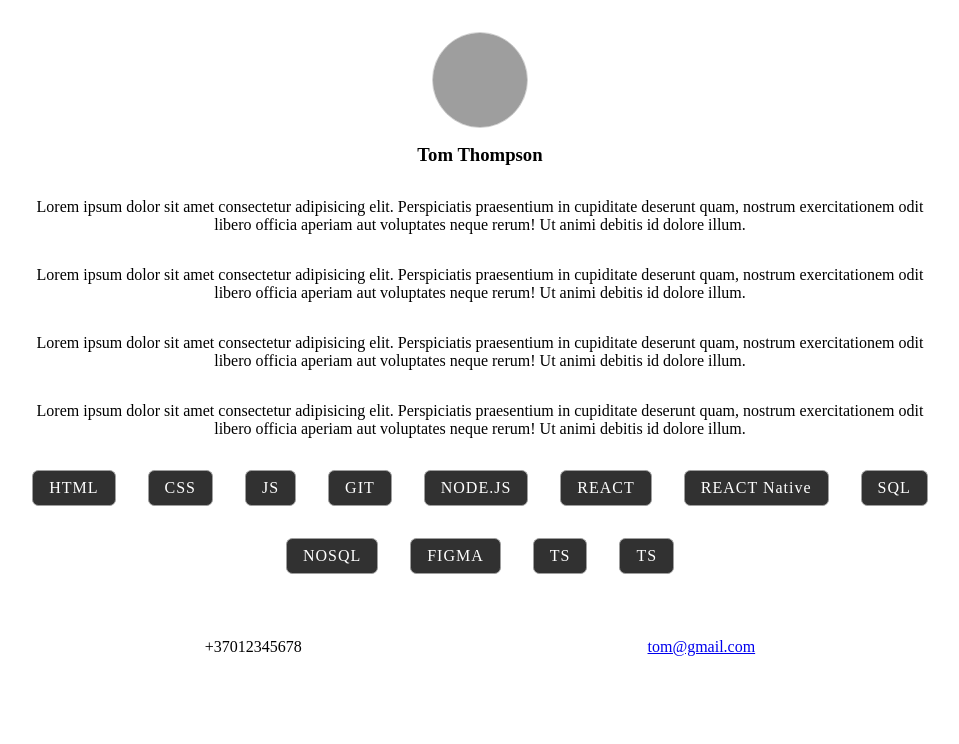
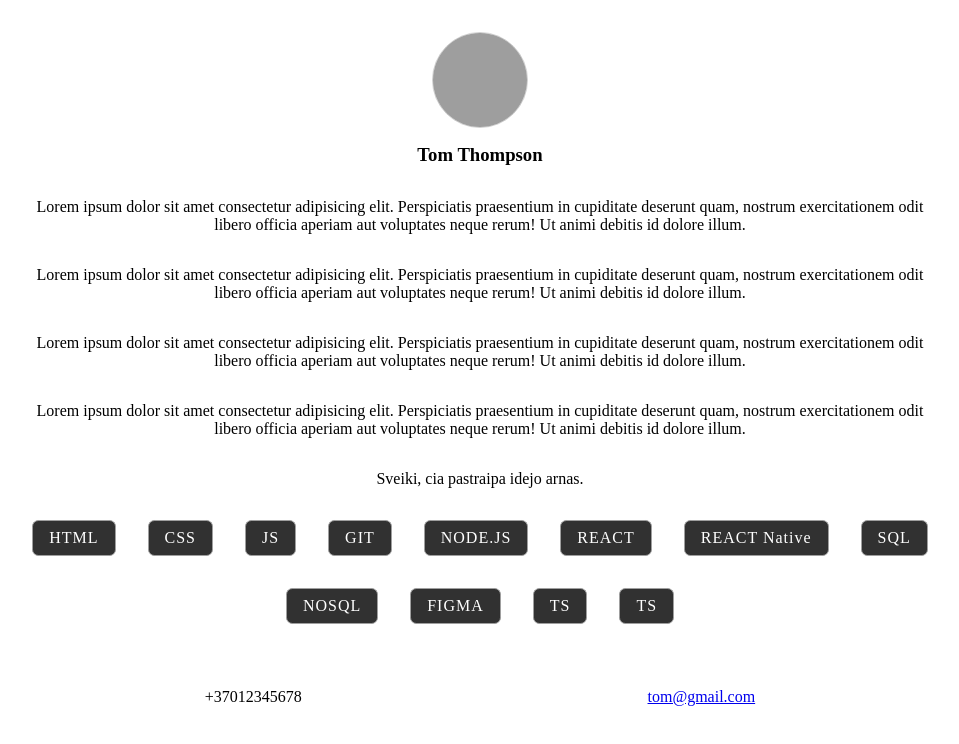
Before and after one commit to robertasRobotas/type-27-cv, a plain HTML site: page index.html in a window 1280 px wide. Shown: the whole page, without its empty margins (160-1119 px from the left). Drawn offline with Linux system fonts and the light colour scheme; grey boxes are pictures that could not be loaded; a web font is replaced by a local one.

Commit message:
addned new p

```diff
--- a/index.html
+++ b/index.html
@@ -46,6 +46,8 @@
         dolore illum.
       </p>
 
+      <p class="intro">Sveiki, cia pastraipa idejo arnas.</p>
+
       <div class="technologies-wrapper">
         <ul class="technologies">
           <li class="technologie">HTML</li>
```
